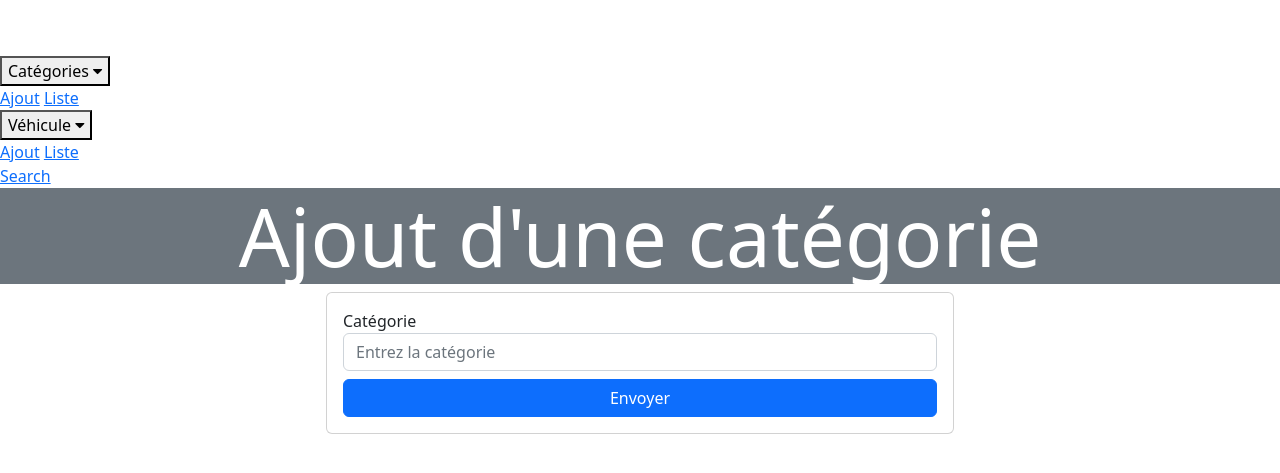
After one commit to Dwwm2022/cours_php, a PHP site: page /views/admin/categories/addView.php in a window 1280 px wide. The commit adds this page. Shown: the top 473 px of the page. Run offline with PHP 8.4, Linux system fonts and the light colour scheme.

Commit message:
add add_cat

```diff
--- a/poo/auto/app/Router.php
+++ b/poo/auto/app/Router.php
@@ -18,6 +18,9 @@ class Router{
                case 'list_cat':
                 $this->acatCtr -> listCategories();
                 break;
+               case 'add_cat':
+                $this->acatCtr->addCategory();
+                break;
            }
        }
     }
--- a/poo/auto/controllers/admin/AdminCategoryController.php
+++ b/poo/auto/controllers/admin/AdminCategoryController.php
@@ -16,6 +16,11 @@ class AdminCategoryController{
         $categories = $this->acmodel->getCategories();
         require_once(dirname(dirname(__DIR__)).'/views/admin/categories/listView.php');
     }
+
+    public function addCategory(){
+
+        require_once(dirname(dirname(__DIR__)).'/views/admin/categories/addView.php');
+    }
 }
 
 // $acatCtr = new AdminCategoryController();
--- /dev/null
+++ b/poo/auto/views/admin/categories/addView.php
@@ -0,0 +1,23 @@
+<?php ob_start(); ?>
+<div class="row">
+    <div class="offset-3 col-6">
+        <div class="card">
+            <div class="card-body">
+                <form action="<?php $_SERVER['PHP_SELF']; ?>" method="post">
+                    <div class="form-group">
+                        <label for="cat">Catégorie</label>
+                        <input placeholder="Entrez la catégorie" class="form-control" type="text" name="cat" id="cat">
+                    </div>
+                    <div class="mt-2">
+                        <button class="btn btn-primary col-12" type="submit">Envoyer</button>
+                    </div>
+                </form>
+            </div>
+        </div>
+    </div>
+</div>
+
+<?php
+$title = "Ajout d'une catégorie";
+$content = ob_get_clean();
+require_once(dirname(__DIR__).'/template_back.php');
--- a/poo/auto/views/admin/template_back.php
+++ b/poo/auto/views/admin/template_back.php
@@ -17,15 +17,15 @@
     <i class="fa fa-caret-down"></i>
   </button>
   <div class="dropdown-container">
-    <a href="#">Ajouter</a>
-    <a href="#">Lister</a>
+    <a href="index.php?action=add_cat">Ajout</a>
+    <a href="index.php?action=list_cat">Liste</a>
   </div>
   <button class="dropdown-btn">Véhicule
     <i class="fa fa-caret-down"></i>
   </button>
   <div class="dropdown-container">
-    <a href="#">Ajouter</a>
-    <a href="#">Lister</a>
+    <a href="#">Ajout</a>
+    <a href="#">Liste</a>
   </div>
   <a href="#contact">Search</a>
 </div>
```
